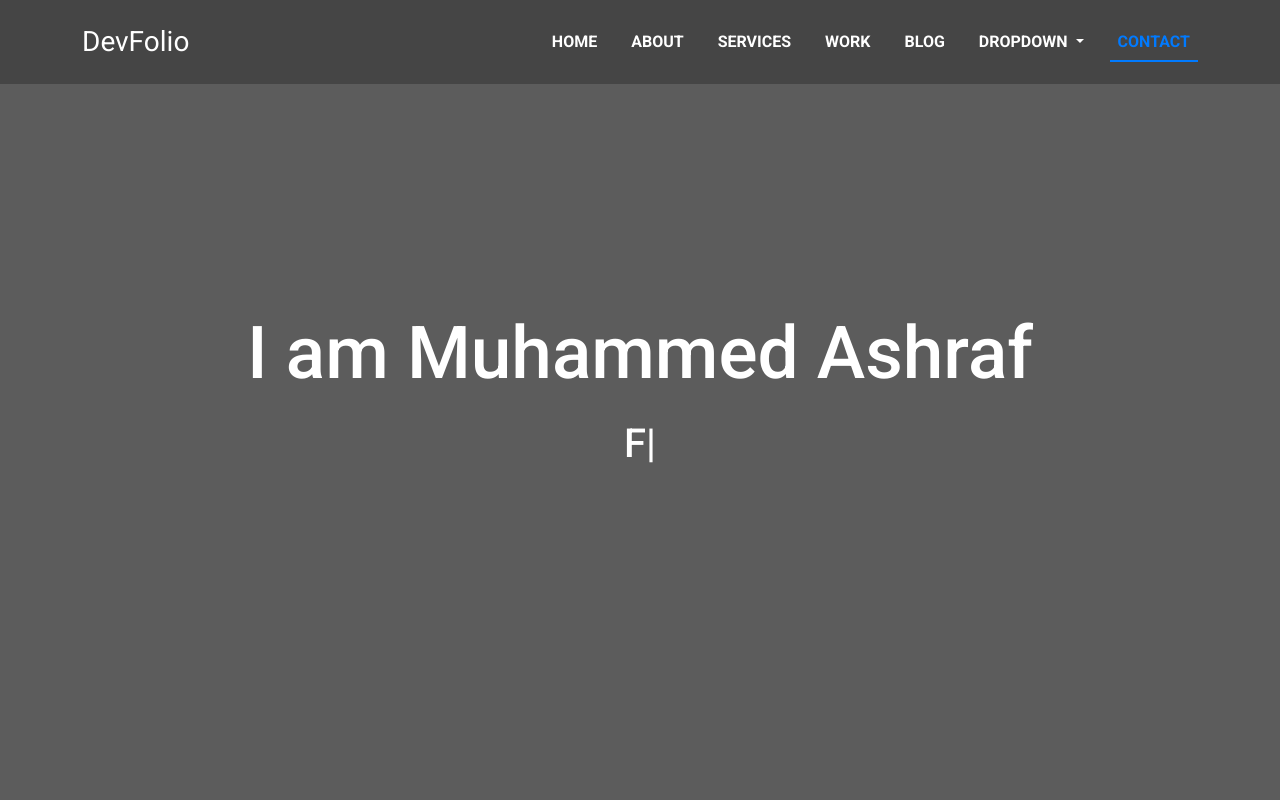
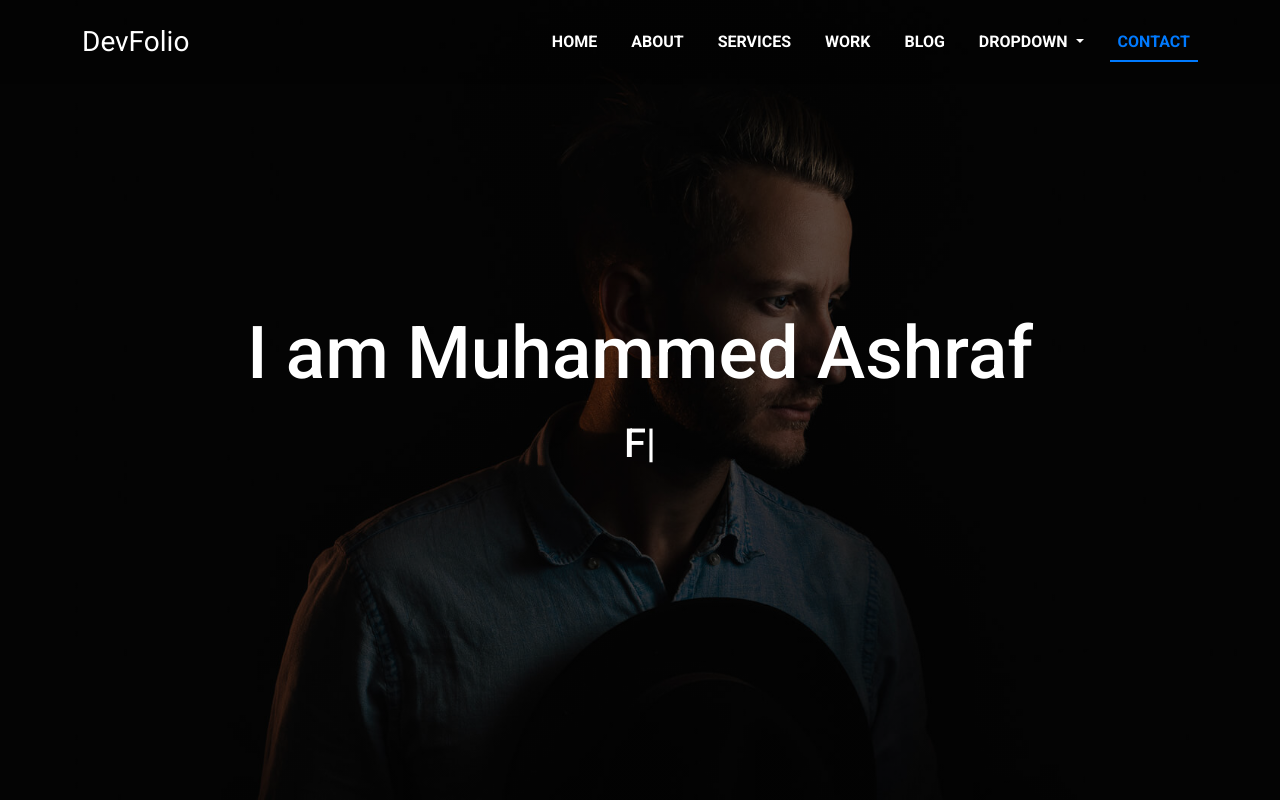
Before and after one commit to ashraf-codes/Devfolio-Personal-Portofolio, a plain HTML site: page index.html in a window 1280 px wide. Shown: the top 800 px of the page. Drawn offline with nearby package versions, Linux system fonts and the light colour scheme.

Commit message:
third commit

```diff
--- a/css/style.css
+++ b/css/style.css
@@ -86,7 +86,7 @@ body {
 
 /** Hero section*/
 header {
-    background-image:linear-gradient(rgba(0,0,0,0.6), rgba(0,0,0,0.6)), url("./images/images01.jpg");
+    background-image:linear-gradient(rgba(0,0,0,0.6), rgba(0,0,0,0.6)), url("../images/images01.jpg");
     background-position: center center;
     background-size: cover;
     background-attachment: fixed;
```
